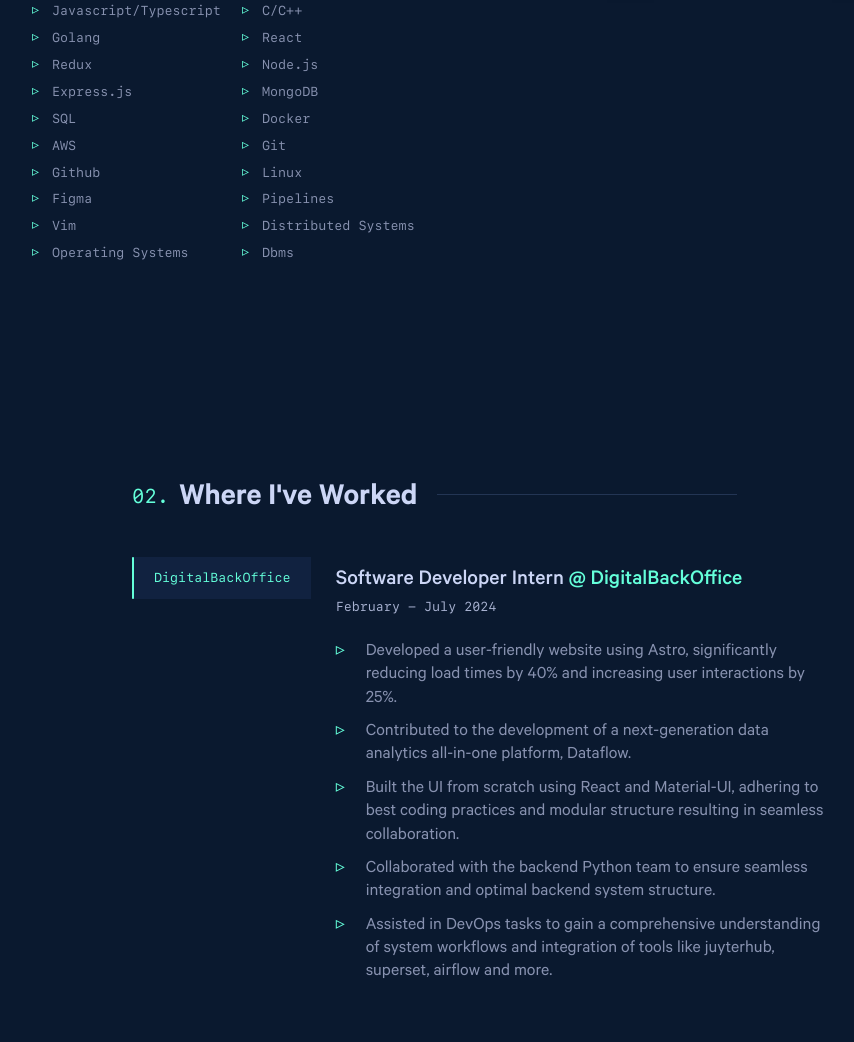
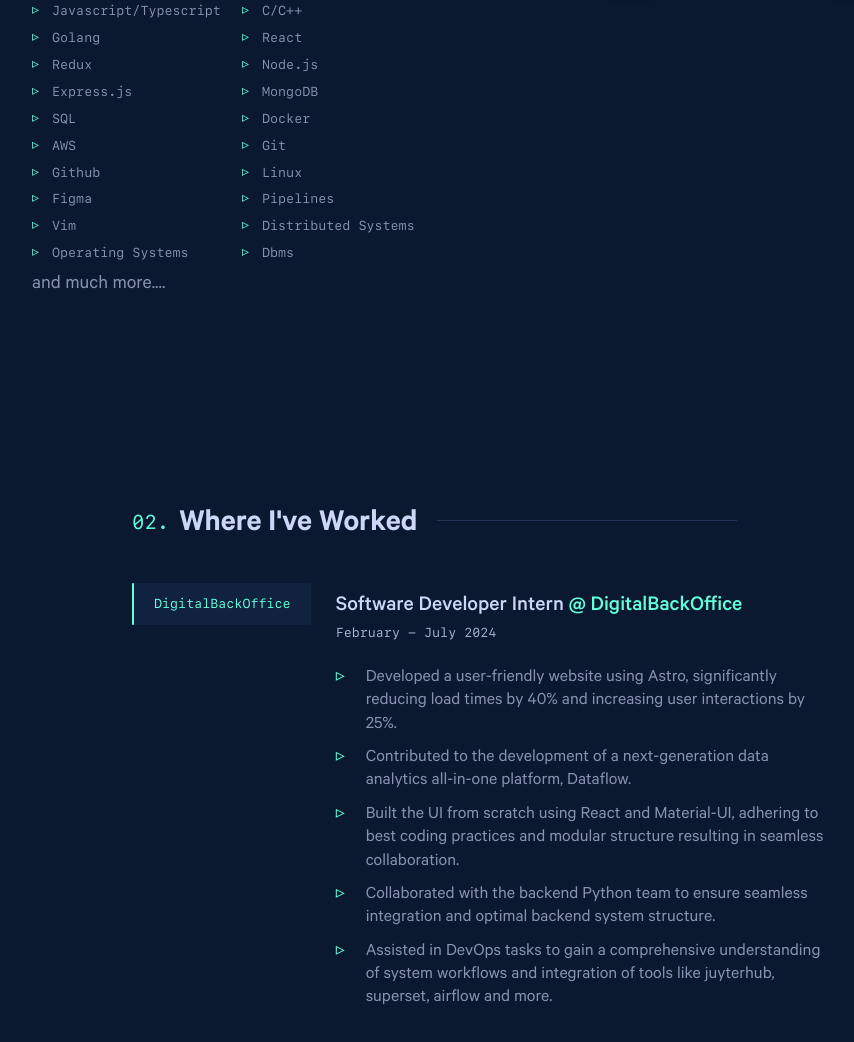
Before and after one commit to Amanjot-001/portfolio-v4, a Gatsby site: page / in a window 1280 px wide. Shown: the part 1387-2429 px from the top of the page, without its empty margins (158-1012 px from the left). Built offline with nearby package versions, Linux system fonts and the light colour scheme; Gatsby itself is replaced by a stand-in of ours.

Commit message:
pdate: about

```diff
--- a/src/components/sections/about.tsx
+++ b/src/components/sections/about.tsx
@@ -144,6 +144,10 @@
 							{techs.map((skill, i) => <li key={i}>{skill}</li>)}
 							{extras.map((skill, i) => <li key={i}>{skill}</li>)}
 						</ul>
+
+						<p>
+							and much more....
+						</p>
 					</StyledText>
 
 					<StyledPic>
@@ -159,7 +163,7 @@
 						</div>
 					</StyledPic>
 				</div>
-			</StyledAboutSection>
+			</StyledAboutSection >
 		</>
 	)
 }
```
